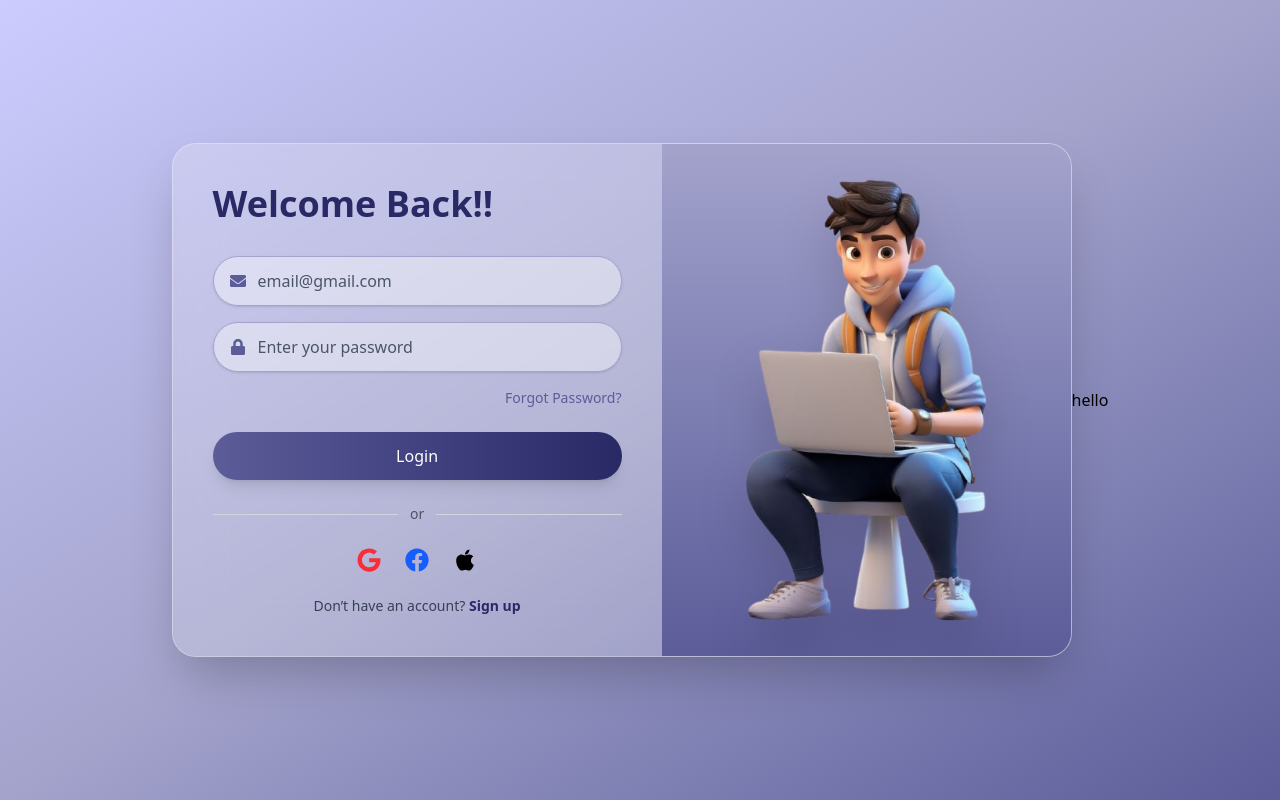
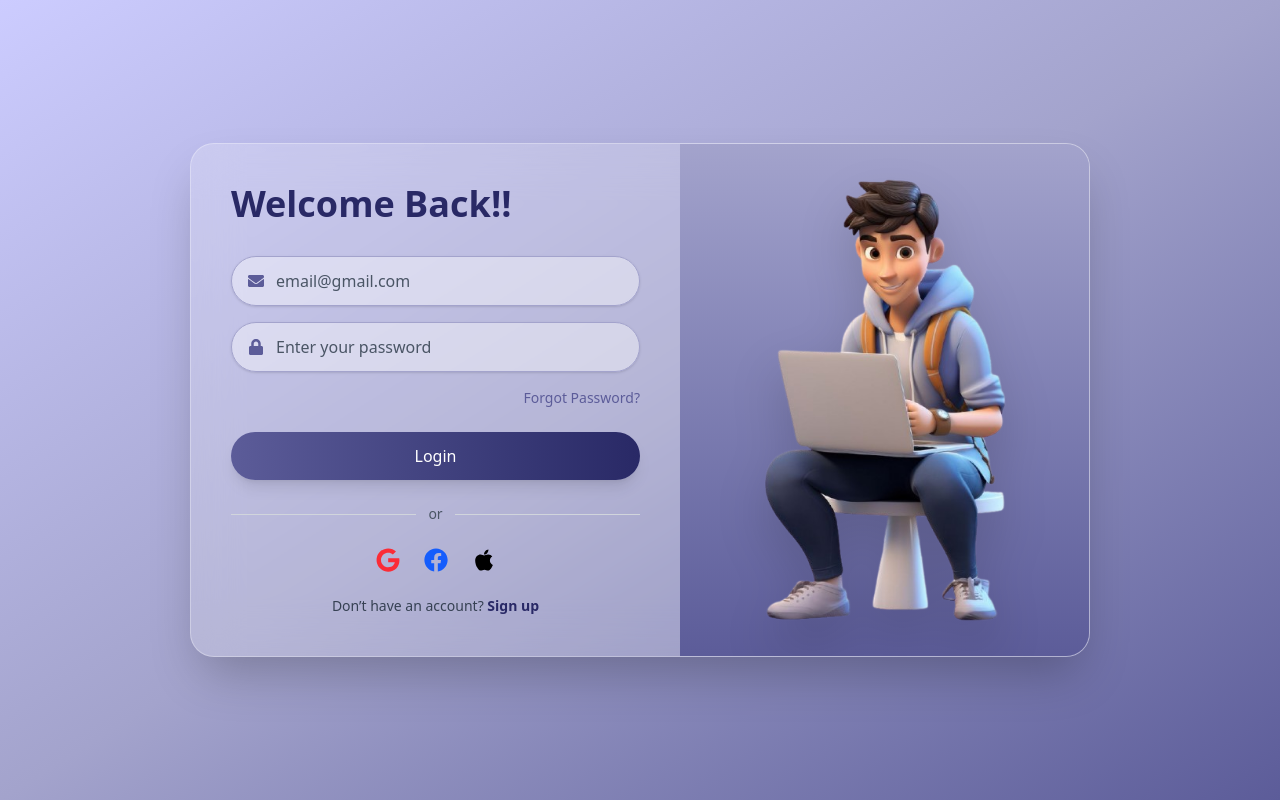
Before and after one commit to ED-Tech-Student-Notion/StudyNotion-FrontEnd, a React (Vite) app: page /signin in a window 1280 px wide. Built offline with nearby package versions, Linux system fonts and the light colour scheme.

Commit message:
login pages change

```diff
--- a/src/Login/Login.jsx
+++ b/src/Login/Login.jsx
@@ -100,7 +100,6 @@ function Login() {
           />
         </div>
       </div>
-      <p>hello</p>
     </div>
   );
 }
```
